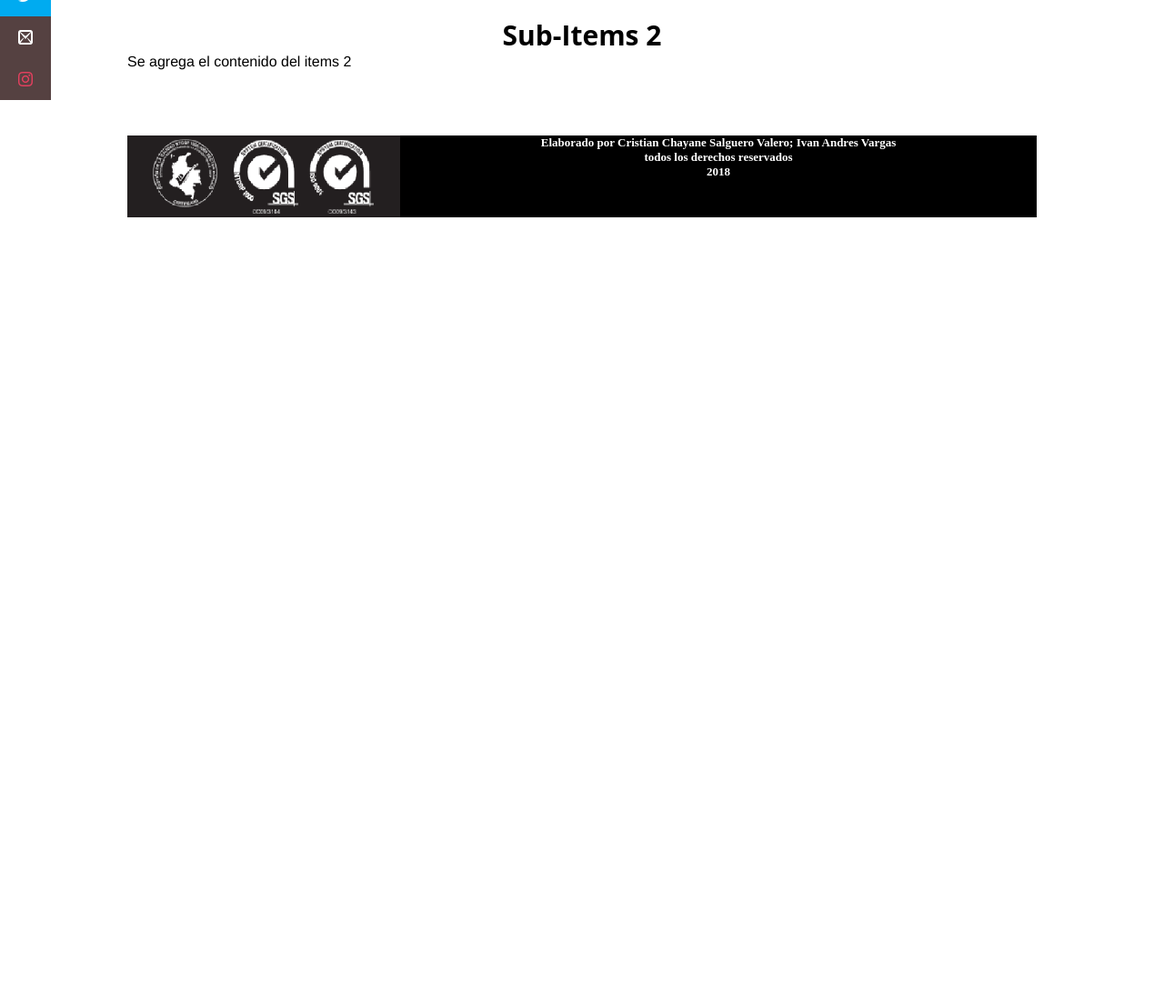
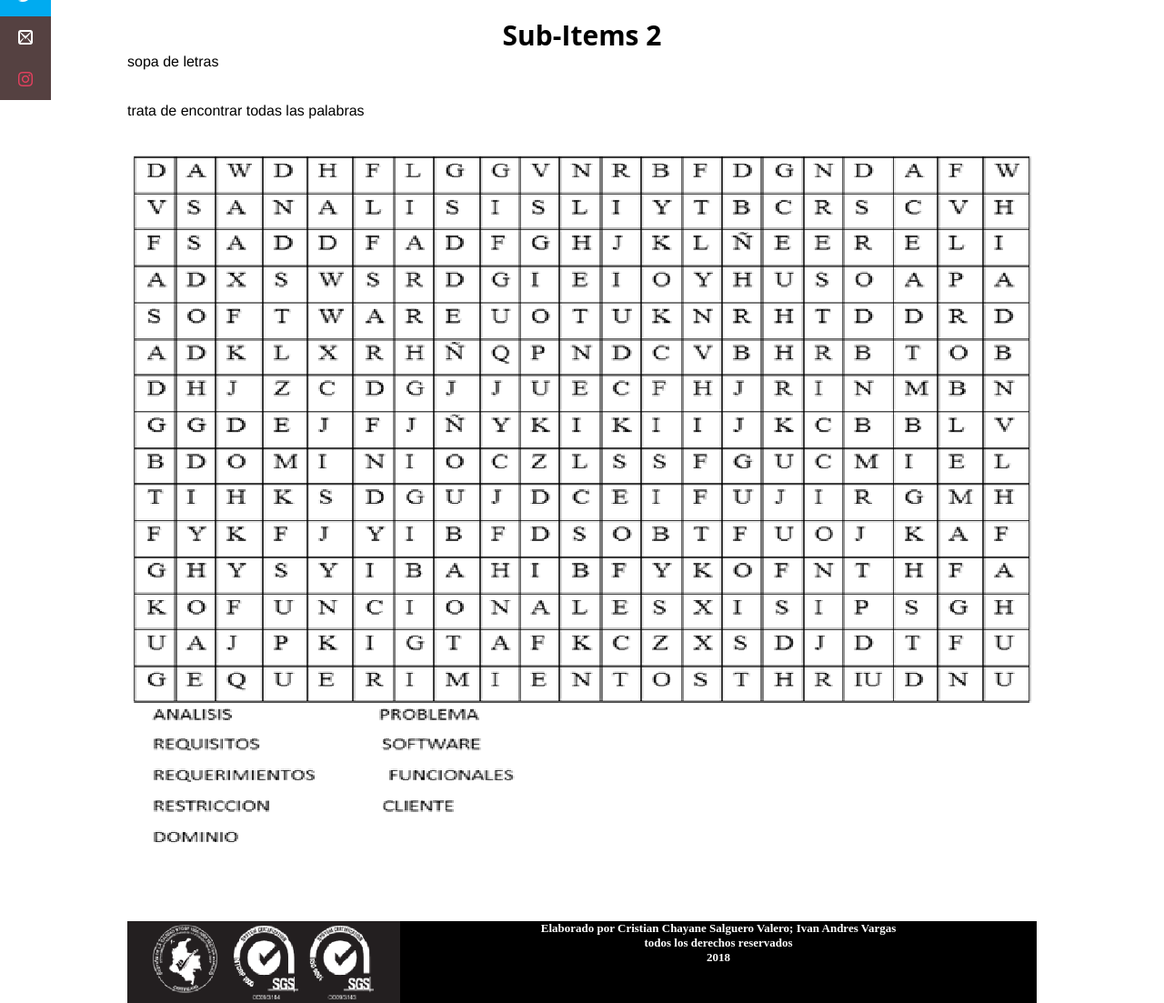
Before and after one commit to IvanVargasG/ccsalguerov-Unidad-2-Fase-de-Construcci-n--, a PHP site: page /sub-items2.php in a window 1280 px wide. Shown: the part 320-1423 px from the top of the page at 91% size. Before the commit the page ends 559 px from the top, so only its background shows below. Run offline with PHP 8.4, Linux system fonts and the light colour scheme; some libraries are stand-ins or nearby versions; some web fonts are replaced.

Commit message:
actividad item2
sopa de letras

```diff
--- a/Actividades/sub-items2.php
+++ b/Actividades/sub-items2.php
@@ -6,7 +6,14 @@
 
 		<h1>Sub-Items 2</h1>
 <p>
-   Se agrega el contenido del items 2
+   sopa de letras<br>
+   <br>
+   <br>
+   trata de encontrar todas las palabras<br>
+   <br>
+   <br>
+
+   <img src="../img/sopa de letras.png">
 </p>
 
 </br>
```
Also changed, not shown: img/sopa de letras.png (added).
